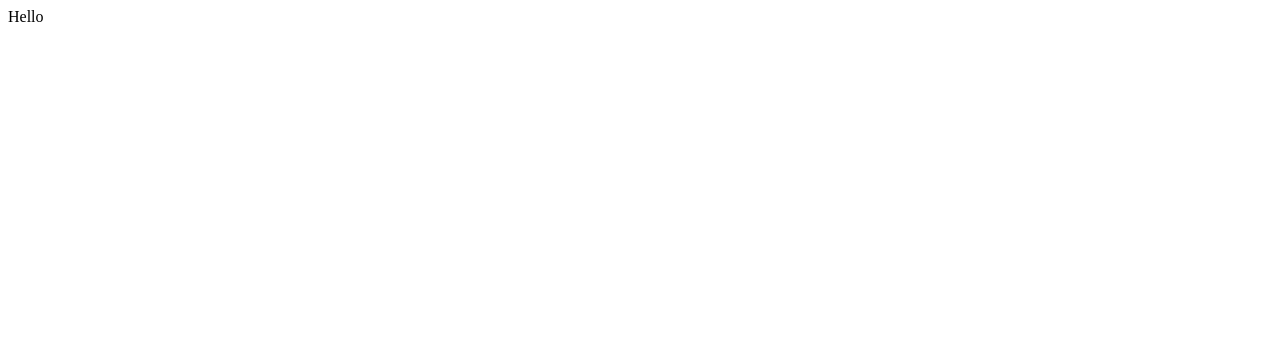
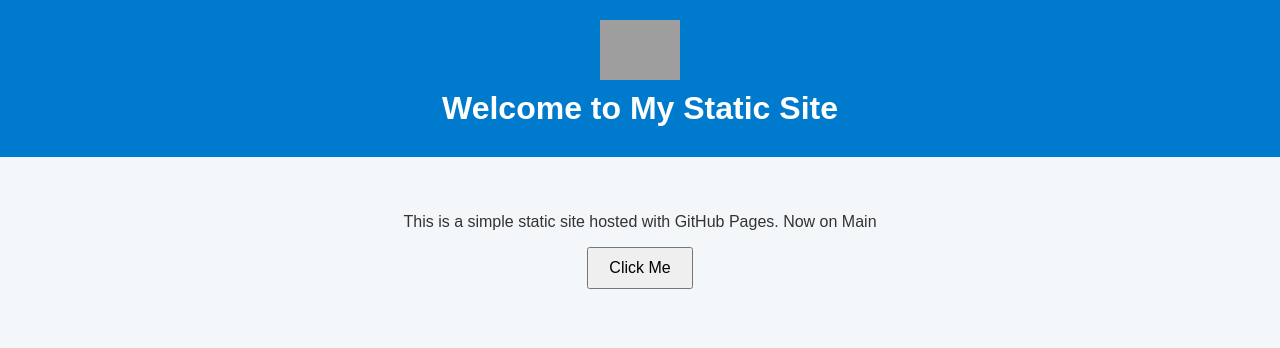
Before and after one commit to jesper-adolfsson-001/wstst001, a plain HTML site: page test.html in a window 1280 px wide. Drawn offline with Linux system fonts and the light colour scheme; grey boxes are pictures that could not be loaded.

Commit message:
Update test.html

```diff
--- a/test.html
+++ b/test.html
@@ -1 +1,21 @@
-Hello
+<!DOCTYPE html>
+<html lang="en">
+<head>
+  <meta charset="UTF-8">
+  <meta name="viewport" content="width=device-width, initial-scale=1.0">
+  <title>My Static Site</title>
+  <link rel="stylesheet" href="style.css">
+</head>
+<body>
+  <header>
+    <img src="https://upload.wikimedia.org/wikipedia/commons/a/a7/React-icon.svg" alt="Logo" class="logo">
+    <h1>Welcome to My Static Site</h1>
+  </header>
+  <main>
+    <p>This is a simple static site hosted with GitHub Pages. Now on Main</p>
+    <button onclick="showMessage()">Click Me</button>
+    <p id="message"></p>
+  </main>
+  <script src="script.js"></script>
+</body>
+</html>
```
